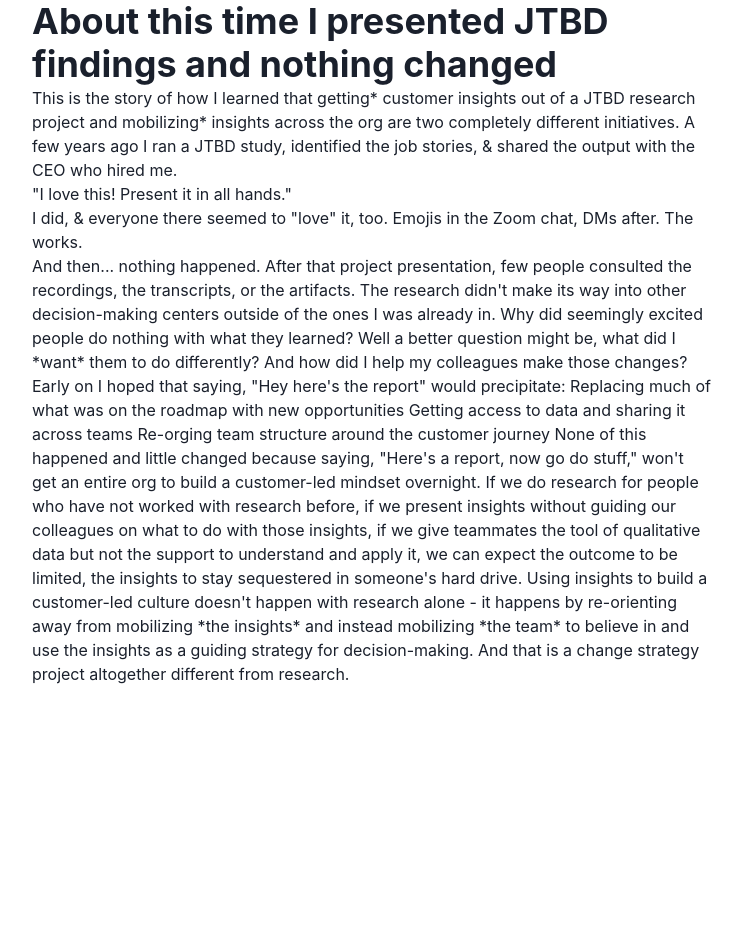
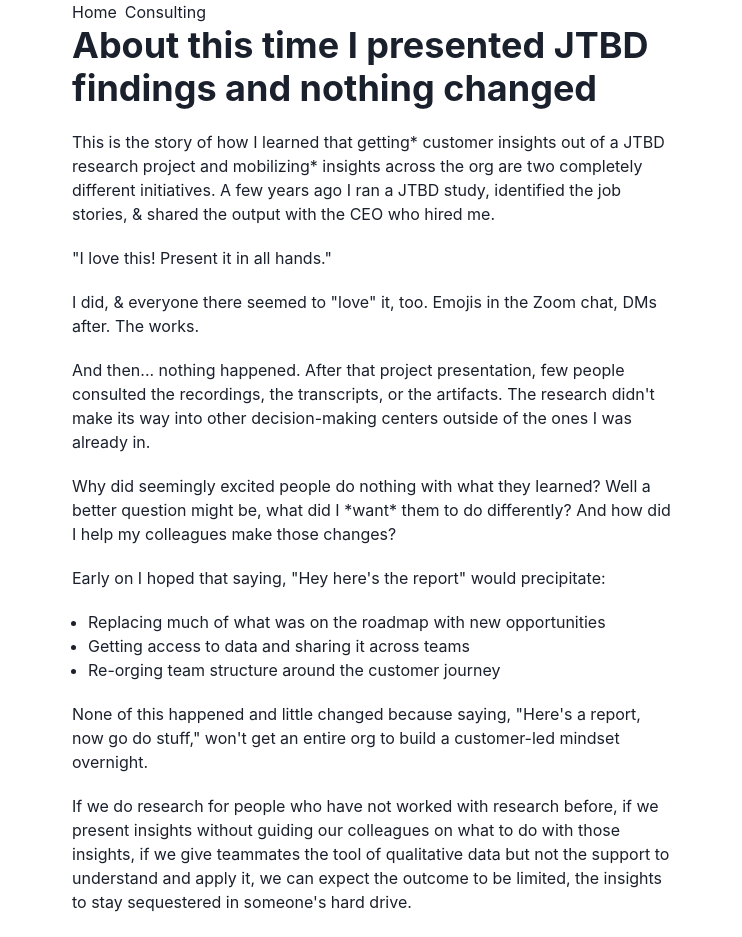
Before and after one commit to alliblum/nextjs-blog, a Next.js app: page /posts/first-post in a window 1280 px wide. Shown: the top 937 px of the page, without its empty margins (268-1010 px from the left). Before the commit the page ends 800 px from the top, so only its background shows below. Built offline with nearby package versions, Linux system fonts and the light colour scheme.

Commit message:
adding spacing and nav items

```diff
--- /dev/null
+++ b/components/layout.tsx
@@ -0,0 +1,3 @@
+export default function Layout({ children }) {
+  return <div>{children}</div>
+}
--- a/pages/_app.tsx
+++ b/pages/_app.tsx
@@ -4,19 +4,26 @@ import { ChakraProvider } from '@chakra-ui/react'
 // 1. Import the extendTheme function
 import { extendTheme } from '@chakra-ui/react'
 
-// 2. Extend the theme to include custom colors, fonts, etc
-const colors = {
-    brand: {
-      900: '#1a365d',
-      800: '#153e75',
-      700: '#2a69ac',
+const theme = extendTheme({
+  textStyles: {
+    h1: {
+      // you can also use responsive styles
+      fontSize: ['48px', '72px'],
+      fontWeight: 'bold',
+      lineHeight: '110%',
+      letterSpacing: '-2%',
     },
-  }
-
-  export const theme = extendTheme({ colors })
+    h2: {
+      fontSize: ['36px', '48px'],
+      fontWeight: 'semibold',
+      lineHeight: '110%',
+      letterSpacing: '-1%',
+    },
+  },
+})
 
 // 3. Pass the `theme` prop to the `ChakraProvider`
-  export default function MyApp({ Component, pageProps }) {
+export default function App({ Component, pageProps }) {
   return (
     <ChakraProvider theme={theme}>
       <Component {...pageProps} />
--- a/pages/_document.js
+++ b/pages/_document.js
@@ -1,16 +1,16 @@
 // pages/_document.js
 
-import { ColorModeScript } from '@chakra-ui/react'
+// import { ColorModeScript } from '@chakra-ui/react'
 import { Html, Head, Main, NextScript } from 'next/document'
-import { theme } from './_app'
+// import { theme } from './_app'
 
 export default function Document() {
   return (
-    <Html lang='en'>
+    <Html lang="en">
       <Head />
       <body>
         {/* 👇 Here's the script */}
-        <ColorModeScript initialColorMode={theme.config.initialColorMode} />
+        {/* <ColorModeScript initialColorMode={theme.config.initialColorMode} /> */}
         <Main />
         <NextScript />
       </body>
--- a/pages/posts/first-post.tsx
+++ b/pages/posts/first-post.tsx
@@ -1,54 +1,106 @@
-import { Box, Heading, Text } from '@chakra-ui/react'
+import {
+  Box,
+  Center,
+  Text,
+  Heading,
+  HStack,
+  Stack,
+  UnorderedList,
+  Spacer,
+  ListItem,
+} from '@chakra-ui/react'
+
+import Link from 'next/link'
 
 export default function FirstPost() {
   return (
     <>
-      <Box px="300">
-        <Heading>
+      <Center>
+        <Box
+          width={{
+            base: '90%', // 0-48em
+            sm: '400px',
+            md: '600px', // 48em-80em,
+            xl: '600px', // 80em+
+          }}
+        >
+          <HStack>
+            <Link href="/">Home</Link>
+            <Link href="/consulting">Consulting</Link>
+          </HStack>
+          <Spacer />
+          <Stack spacing={5}>
+            <Heading as="h1">
               About this time I presented JTBD findings and nothing changed
             </Heading>
 
             <Text>
-          This is the story of how I learned that getting* customer insights out
-          of a JTBD research project and mobilizing* insights across the org are
-          two completely different initiatives. A few years ago I ran a JTBD
-          study, identified the job stories, & shared the output with the CEO
-          who hired me.
+              This is the story of how I learned that getting* customer insights
+              out of a JTBD research project and mobilizing* insights across the
+              org are two completely different initiatives. A few years ago I
+              ran a JTBD study, identified the job stories, & shared the output
+              with the CEO who hired me.
             </Text>
 
             <Text>"I love this! Present it in all hands."</Text>
             <Text>
               {' '}
-          I did, & everyone there seemed to "love" it, too. Emojis in the Zoom
-          chat, DMs after. The works.
+              I did, & everyone there seemed to "love" it, too. Emojis in the
+              Zoom chat, DMs after. The works.
             </Text>
 
             <Text>
               And then... nothing happened. After that project presentation, few
-          people consulted the recordings, the transcripts, or the artifacts.
-          The research didn't make its way into other decision-making centers
-          outside of the ones I was already in. Why did seemingly excited people
-          do nothing with what they learned? Well a better question might be,
-          what did I *want* them to do differently? And how did I help my
-          colleagues make those changes? Early on I hoped that saying, "Hey
-          here's the report" would precipitate: Replacing much of what was on
-          the roadmap with new opportunities Getting access to data and sharing
-          it across teams Re-orging team structure around the customer journey
+              people consulted the recordings, the transcripts, or the
+              artifacts. The research didn't make its way into other
+              decision-making centers outside of the ones I was already in.
+            </Text>
+            <Text>
+              Why did seemingly excited people do nothing with what they
+              learned? Well a better question might be, what did I *want* them
+              to do differently? And how did I help my colleagues make those
+              changes?
+            </Text>
+            <Text>
+              Early on I hoped that saying, "Hey here's the report" would
+              precipitate:{' '}
+            </Text>
+            <UnorderedList>
+              <ListItem>
+                Replacing much of what was on the roadmap with new opportunities
+              </ListItem>
+              <ListItem>
+                {' '}
+                Getting access to data and sharing it across teams
+              </ListItem>
+              <ListItem>
+                Re-orging team structure around the customer journey{' '}
+              </ListItem>
+            </UnorderedList>
+            <Text>
               None of this happened and little changed because saying, "Here's a
               report, now go do stuff," won't get an entire org to build a
-          customer-led mindset overnight. If we do research for people who have
-          not worked with research before, if we present insights without
-          guiding our colleagues on what to do with those insights, if we give
-          teammates the tool of qualitative data but not the support to
-          understand and apply it, we can expect the outcome to be limited, the
-          insights to stay sequestered in someone's hard drive. Using insights
-          to build a customer-led culture doesn't happen with research alone -
-          it happens by re-orienting away from mobilizing *the insights* and
-          instead mobilizing *the team* to believe in and use the insights as a
-          guiding strategy for decision-making. And that is a change strategy
-          project altogether different from research.
+              customer-led mindset overnight.
             </Text>
+            <Text>
+              If we do research for people who have not worked with research
+              before, if we present insights without guiding our colleagues on
+              what to do with those insights, if we give teammates the tool of
+              qualitative data but not the support to understand and apply it,
+              we can expect the outcome to be limited, the insights to stay
+              sequestered in someone's hard drive.{' '}
+            </Text>
+            <Text>
+              Using insights to build a customer-led culture doesn't happen with
+              research alone - it happens by re-orienting away from mobilizing
+              *the insights* and instead mobilizing *the team* to believe in and
+              use the insights as a guiding strategy for decision-making. And
+              that is a change strategy project altogether different from
+              research.
+            </Text>
+          </Stack>
         </Box>
+      </Center>
     </>
   )
 }
--- /dev/null
+++ b/styles/theme.tsx
@@ -0,0 +1,13 @@
+export default {
+  colors: {
+    transparent: 'transparent',
+    black: '#000',
+    white: '#fff',
+    gray: {
+      50: '#f7fafc',
+      // ...
+      900: '#171923',
+    },
+    // ...
+  },
+}
```
Also changed, not shown: pages/consulting.tsx (added, +12 -0 lines), pages/index.js (+8 -24 lines). Lines whose indentation alone changed are shown as unchanged.
